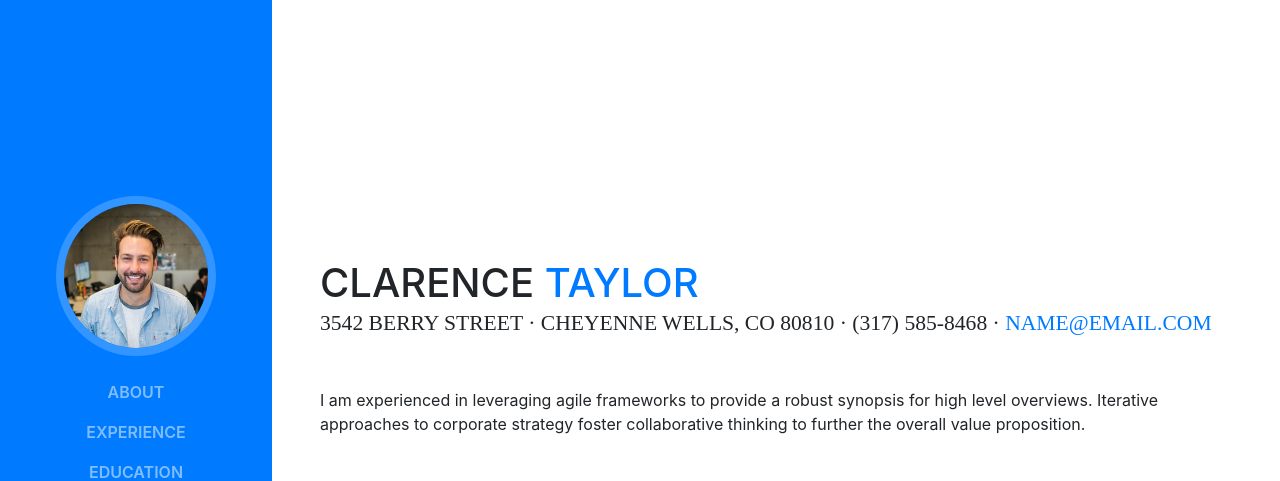
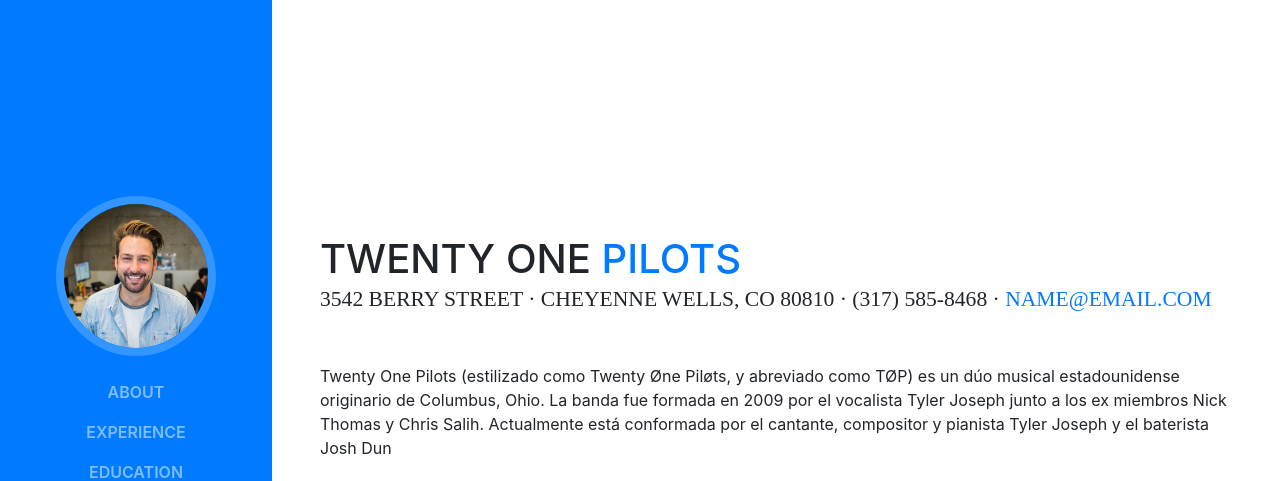
Before and after one commit to LukasCanduri/Twenty-One-Pilots, a website with bundled scripts: page index.html in a window 1280 px wide. Shown: the top 481 px of the page. Built offline with nearby package versions, Linux system fonts and the light colour scheme; a web font is replaced by a local one.

Commit message:
Update index.html

```diff
--- a/index.html
+++ b/index.html
@@ -65,13 +65,13 @@
 
       <section class="resume-section p-3 p-lg-5 d-flex d-column" id="about">
         <div class="my-auto">
-          <h1 class="mb-0">Clarence
-            <span class="text-primary">Taylor</span>
+          <h1 class="mb-0">Twenty One
+            <span class="text-primary">Pilots</span>
           </h1>
           <div class="subheading mb-5">3542 Berry Street · Cheyenne Wells, CO 80810 · (317) 585-8468 ·
             <a href="mailto:name@email.com">name@email.com</a>
           </div>
-          <p class="mb-5">I am experienced in leveraging agile frameworks to provide a robust synopsis for high level overviews. Iterative approaches to corporate strategy foster collaborative thinking to further the overall value proposition.</p>
+          <p class="mb-5">Twenty One Pilots (estilizado como Twenty Øne Piløts, y abreviado como TØP) es un dúo musical estadounidense originario de Columbus, Ohio. La banda fue formada en 2009 por el vocalista Tyler Joseph junto a los ex miembros Nick Thomas y Chris Salih. Actualmente está conformada por el cantante, compositor y pianista Tyler Joseph y el baterista Josh Dun</p>
           <ul class="list-inline list-social-icons mb-0">
             <li class="list-inline-item">
               <a href="#">
```
